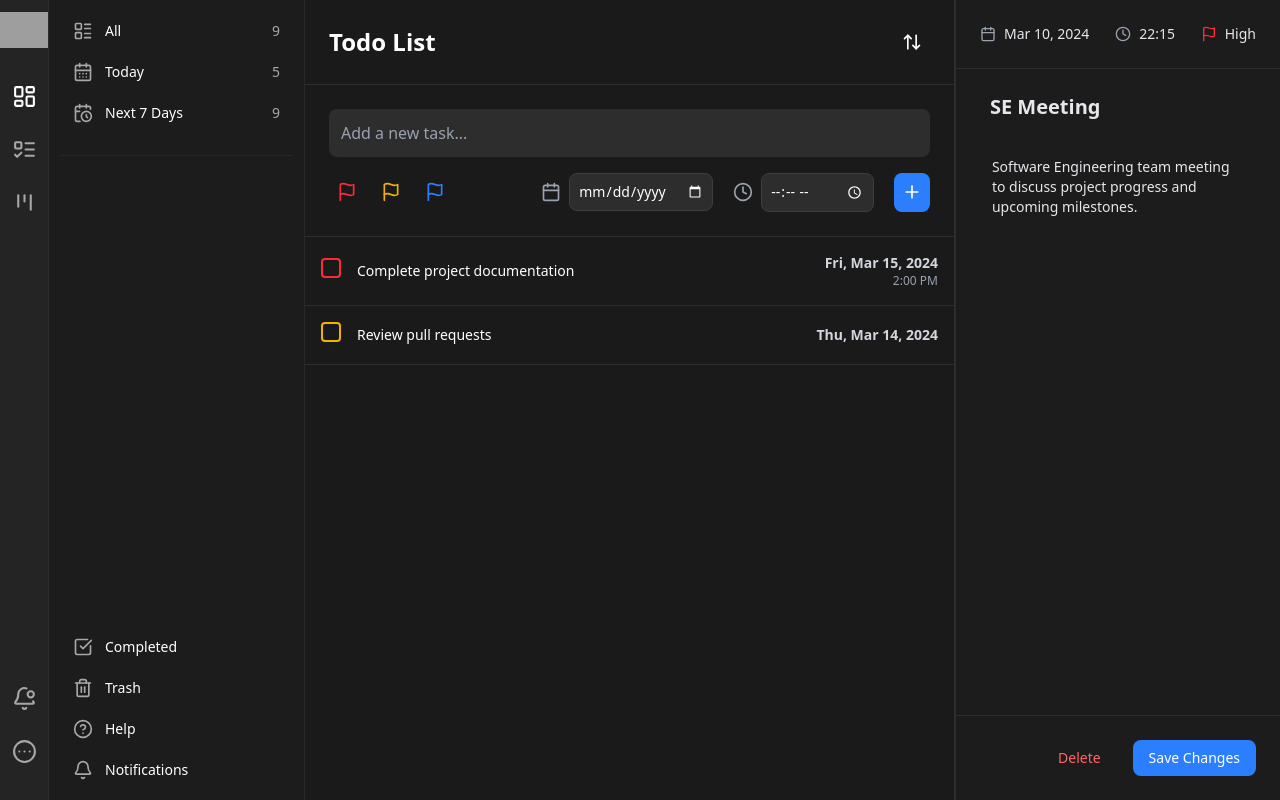
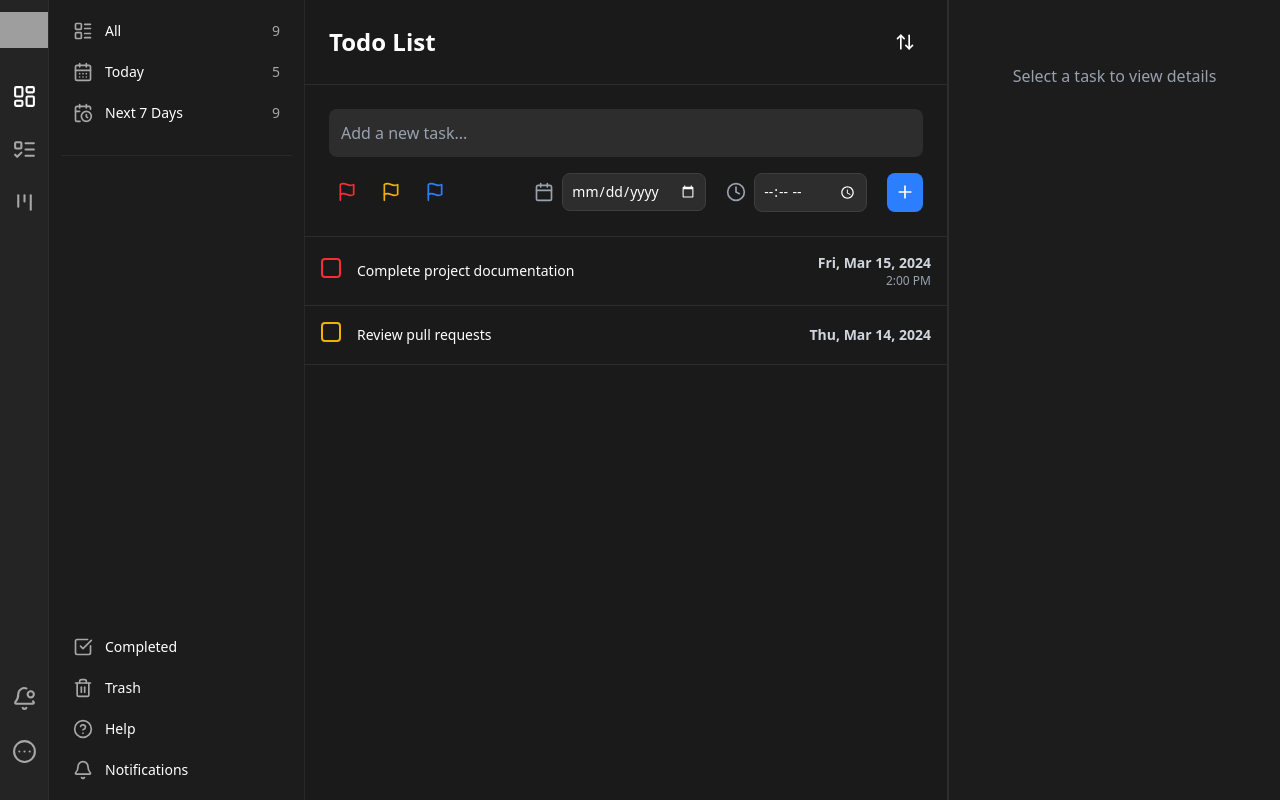
Before and after one commit to HammadAli132/Scrumban-Management-System, a React (Vite) app in the folder Frontend/: page /to-do-list in a window 1280 px wide. Built offline with nearby package versions, Linux system fonts and the light colour scheme; grey boxes are pictures that could not be loaded.

Commit message:
Update: todoContext implemented

```diff
--- a/Frontend/src/components/todo_list/ToDoDetail.jsx
+++ b/Frontend/src/components/todo_list/ToDoDetail.jsx
@@ -1,11 +1,12 @@
 import React, { useState } from 'react';
 import { Calendar, Clock, Flag as Flag2, Tags } from 'lucide-react';
+import { useToDoContext } from '../../contexts/todoContext';
 
 
-export default function ToDoDetail({ todo }) {
-    const [description, setDescription] = useState(todo?.description || '');
+export default function ToDoDetail() {
+    const { selectedTodo } = useToDoContext();
 
-    if (!todo) {
+    if (!selectedTodo) {
         return (
             <div className="flex flex-col w-1/3 border-l border-[#2e2d2d] bg-[#1c1c1c] p-6">
                 <p className="text-gray-400 text-center mt-10">Select a task to view details</p>
@@ -13,14 +14,23 @@ export default function ToDoDetail({ todo }) {
         );
     }
 
+    const [title, setTitle] = useState(selectedTodo.title || '');
+    const [description, setDescription] = useState(selectedTodo.description || '');
+    const [dueDate, setDueDate] = useState(selectedTodo.dueDate || '');
+    const [time, setTime] = useState(selectedTodo.time || '');
+    const [priority, setPriority] = useState(selectedTodo.priority || '');
+
     const handleSave = () => {
-        // Handle save logic here
-        console.log('Saving todo with description:', description);
+        selectedTodo.title = title;
+        selectedTodo.description = description;
+        selectedTodo.dueDate = dueDate;
+        selectedTodo.time = time;
+        selectedTodo.priority = priority;
     };
 
     const handleDelete = () => {
         // Handle delete logic here
-        console.log('Deleting todo:', todo.id);
+        console.log('Deleting selectedTodo:', selectedTodo.id);
     };
 
     return (
@@ -30,21 +40,21 @@ export default function ToDoDetail({ todo }) {
                 <div className="flex items-center justify-between">
                     <div className="flex items-center space-x-2">
                         <Calendar className="w-4 h-4 text-gray-400" />
-                        <span className="text-sm">{todo.dueDate}</span>
+                        <span className="text-sm">{selectedTodo.dueDate}</span>
                     </div>
                     <div className="flex items-center space-x-2">
                         <Clock className="w-4 h-4 text-gray-400" />
-                        <span className="text-sm">{todo.time}</span>
+                        <span className="text-sm">{selectedTodo.time}</span>
                     </div>
                     <div className="flex items-center space-x-2">
                         <Flag2 className="w-4 h-4 text-red-500" />
-                        <span className="text-sm">{todo.priority}</span>
+                        <span className="text-sm">{selectedTodo.priority}</span>
                     </div>
                 </div>
 
             </div>
             <div className="flex-1 p-6 space-y-6">
-                <h2 className="text-xl ml-[10px] font-semibold">{todo.title}</h2>
+                <h2 className="text-xl ml-[10px] font-semibold">{selectedTodo.title}</h2>
 
                 {/* Content */}
 
--- a/Frontend/src/components/todo_list/ToDoItem.jsx
+++ b/Frontend/src/components/todo_list/ToDoItem.jsx
@@ -1,4 +1,7 @@
-const ToDoItem = ({ todo, onSelect, setSelectedTodo }) => {
+import { useToDoContext } from "../../contexts/todoContext";
+
+const ToDoItem = ( { todo, onSelect } ) => {
+    const { setSelectedTodo } = useToDoContext();
 
     const handleSelect = () => {
         setSelectedTodo({
--- a/Frontend/src/components/todo_list/ToDoList.jsx
+++ b/Frontend/src/components/todo_list/ToDoList.jsx
@@ -7,26 +7,10 @@ import {
     Plus
 } from 'lucide-react';
 import ToDoItem from './ToDoItem';
+import { useToDoContext } from '../../contexts/todoContext';
 
-function ToDoList({setSelectedTodo}) {
-    const [todos, setTodos] = useState([
-        {
-            id: 1,
-            title: "Complete project documentation",
-            completed: false,
-            priority: "high",
-            dueDate: "2024-03-15",
-            reminderTime: "14:00"
-        },
-        {
-            id: 2,
-            title: "Review pull requests",
-            completed: false,
-            priority: "medium",
-            dueDate: "2024-03-14",
-            reminderTime: null
-        }
-    ]);
+function ToDoList() {
+    const { todos, setTodos } = useToDoContext();
     const [newTodo, setNewTodo] = useState("");
     const [selectedPriority, setSelectedPriority] = useState(null);
     const [selectedDate, setSelectedDate] = useState("");
@@ -137,7 +121,7 @@ function ToDoList({setSelectedTodo}) {
             {/* Todo List */}
             <div className="flex-1 overflow-y-auto">
                 {todos.map(todo => (
-                    <ToDoItem todo={todo} setSelectedTodo={setSelectedTodo} onSelect={handleSelectTodoCheckbox}/>
+                    <ToDoItem todo={todo} onSelect={handleSelectTodoCheckbox}/>
                 ))}
             </div>
         </div>
--- /dev/null
+++ b/Frontend/src/contexts/todoContext.js
@@ -0,0 +1,11 @@
+// ToDoContext.js
+import { createContext, useContext } from 'react';
+
+export const ToDoListContext = createContext({
+  todos: [],
+  setTodos: () => {},
+  selectedTodo: undefined,
+  setSelectedTodo: () => {}
+});
+
+export const useToDoContext = () => useContext(ToDoListContext);
--- a/Frontend/src/pages/ToDo.jsx
+++ b/Frontend/src/pages/ToDo.jsx
@@ -3,22 +3,36 @@ import React, { useState } from 'react';
 import ToDoDetail from "../components/todo_list/ToDoDetail";
 import ToDoList from "../components/todo_list/ToDoList";
 import ToDoSidebar from "../components/todo_list/ToDoSidebar";
+import { ToDoListContext } from "../contexts/todoContext";
 
 export default function ToDo() {
-    const [selectedTodo, setSelectedTodo] = useState({
-        id: 1,
-        title: "SE Meeting",
-        description: "Software Engineering team meeting to discuss project progress and upcoming milestones.",
-        dueDate: "Mar 10, 2024",
-        time: "22:15",
-        priority: "High",
-        tags: ["University", "Meeting", "Important"]
-      });
+    const [todos, setTodos] = useState([
+        {
+            id: 1,
+            title: "Complete project documentation",
+            completed: false,
+            priority: "high",
+            dueDate: "2024-03-15",
+            reminderTime: "14:00"
+        },
+        {
+            id: 2,
+            title: "Review pull requests",
+            completed: false,
+            priority: "medium",
+            dueDate: "2024-03-14",
+            reminderTime: null
+        }
+    ]);
+    const [selectedTodo, setSelectedTodo] = useState(undefined);
+
     return (
-        <div className="flex flex-row w-full h-full">
-            <ToDoSidebar />
-            <ToDoList setSelectedTodo={setSelectedTodo} />
-            <ToDoDetail todo={selectedTodo}  />
-        </div>
+        <ToDoListContext.Provider value={{ todos, setTodos, selectedTodo, setSelectedTodo }}>
+            <div className="flex flex-row w-full h-full">
+                <ToDoSidebar />
+                <ToDoList />
+                <ToDoDetail />
+            </div>
+        </ToDoListContext.Provider>
     )
 }
```
